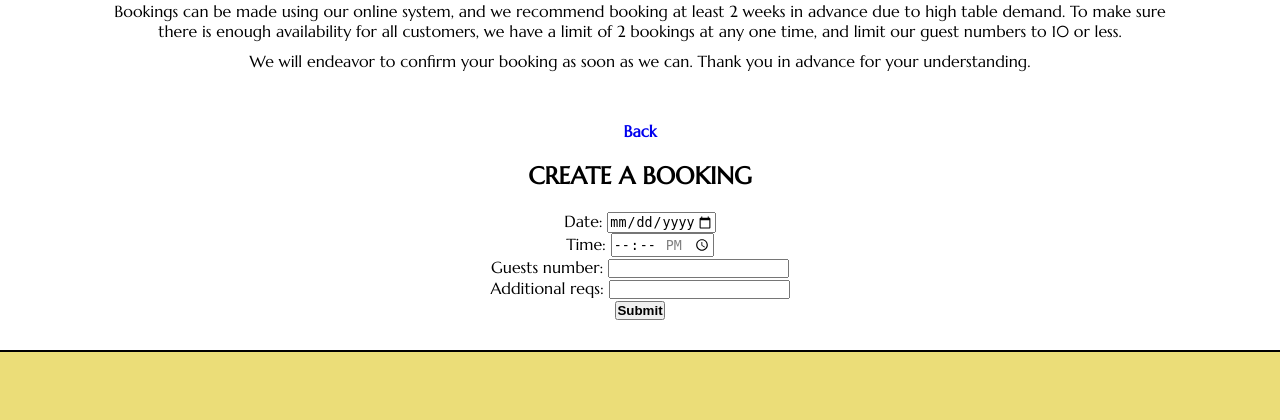
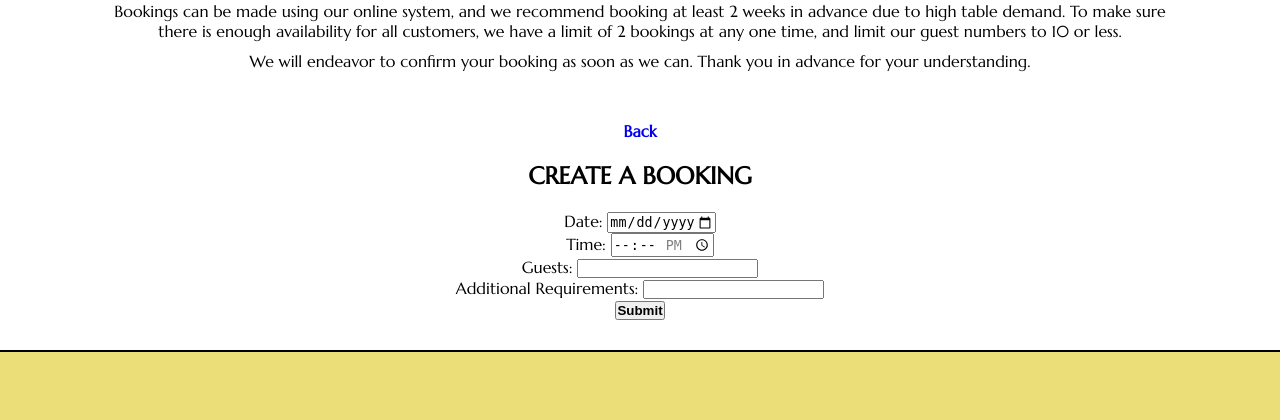
Before and after one commit to HGlass07/Restaurant-Bookings, a Django app: page /create-booking in a window 1280 px wide. Shown: the part 431-851 px from the top of the page. Run offline with Django 5.2, Linux system fonts and the light colour scheme; some web fonts are replaced.

Commit message:
re-worked create form template - seperated fields

```diff
--- a/static/css/style.css
+++ b/static/css/style.css
@@ -100,6 +100,10 @@ h1 {
     color: green;
 }
 
+#booking-form {
+
+}
+
 /*footer*/
 footer {
     background-color: rgb(235, 221, 120);
--- a/templates/create_booking.html
+++ b/templates/create_booking.html
@@ -10,13 +10,36 @@
         <br>
         {% for message in messages %}
         <li{% if message.tags %} class="{{ message.tags }}" {% endif %}>{{ message }}</li>
-            {% endfor %}
-            <br>
+        {% endfor %}
+        <br>
     </ul>
     {% endif %}
-    <form method="post">
+    <form id="booking-form" method="post">
         {% csrf_token %}
-        {{ form.as_p }}
+        <div class="form-field">
+            <label for="date">
+                Date:
+            </label>
+            {{ form.date }}
+        </div>
+        <div class="form-field">
+            <label for="time">
+                Time:
+            </label>
+            {{ form.time }}
+        </div>
+        <div class="form-field">
+            <label for="guests">
+                Guests:
+            </label>
+            {{ form.guests_number }}
+        </div>
+        <div class="form-field">
+            <label for="additional-reqs">
+                Additional Requirements:
+            </label>
+            {{ form.additional_reqs }}
+        </div>
         <button class="buttons" type="submit">Submit</button>
     </form>
 </section>
```
